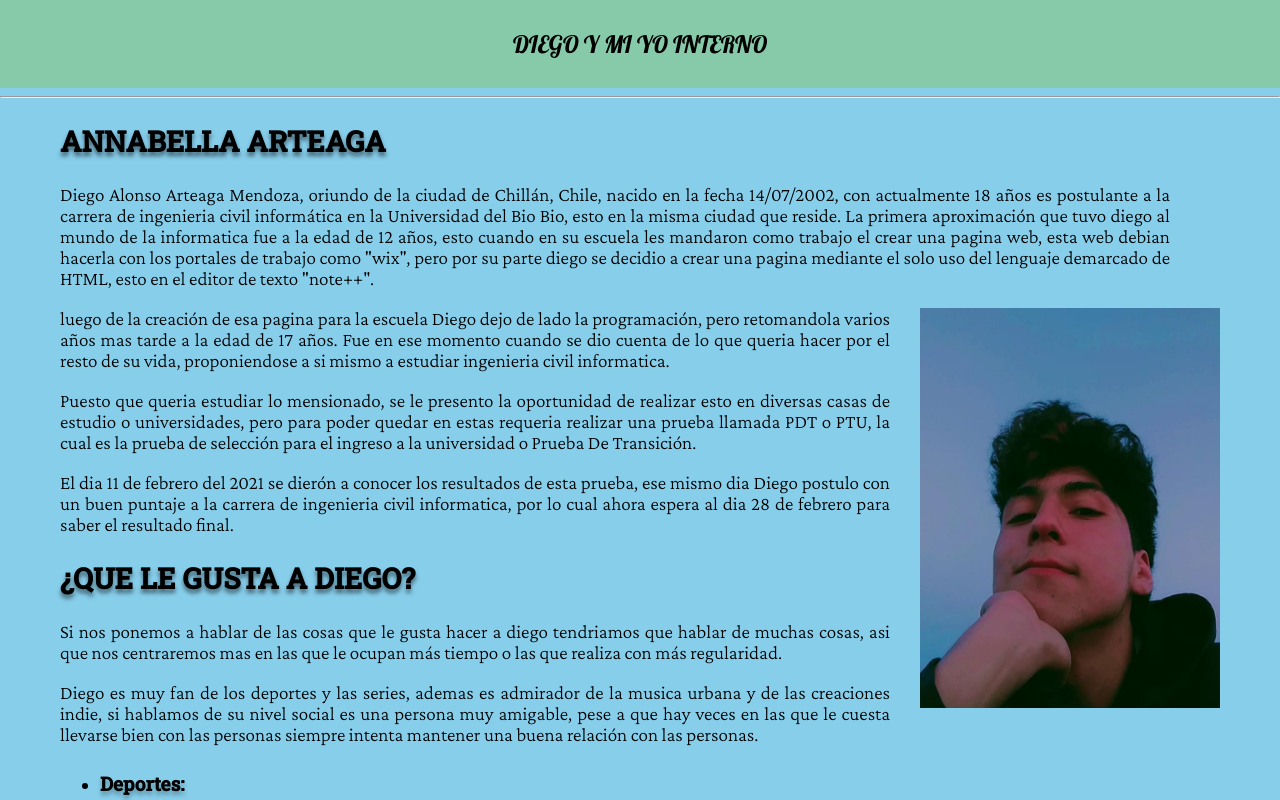
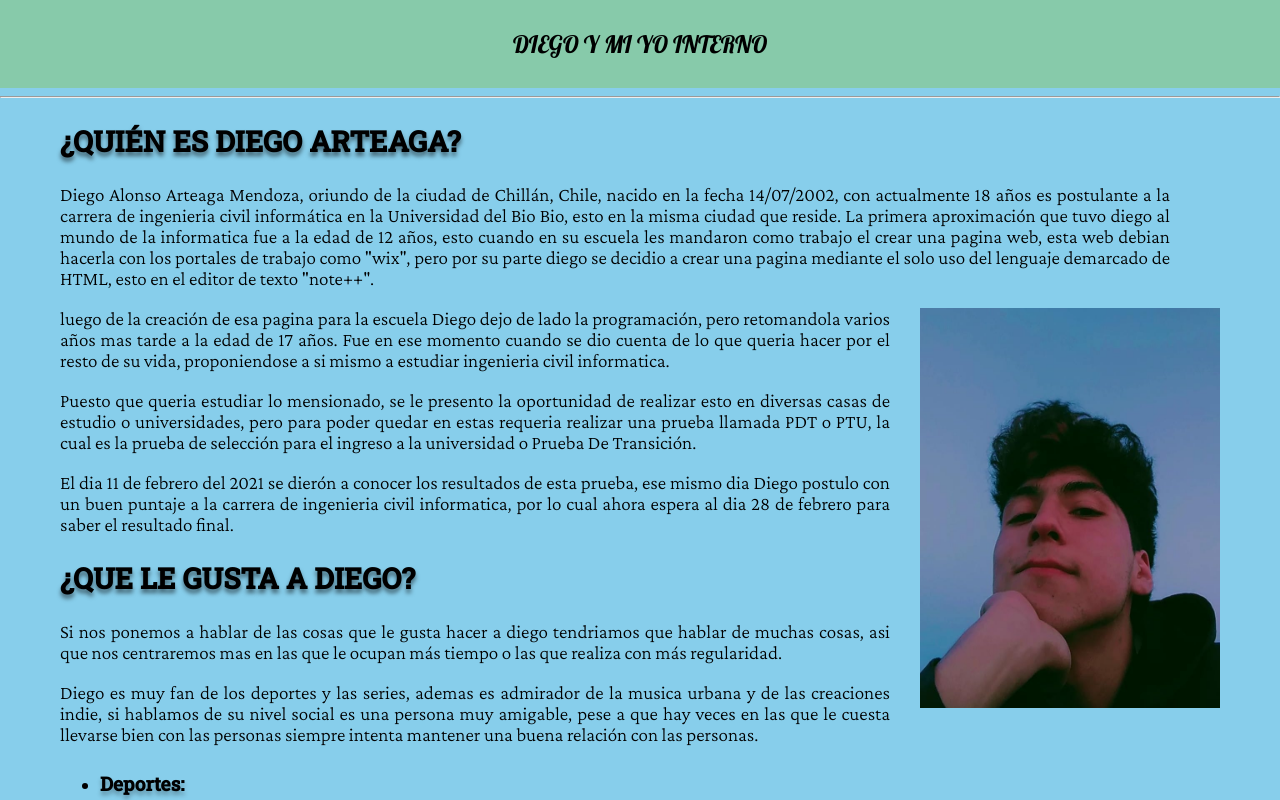
Before and after one commit to Diego-Arteaga-mendoza/bios, a plain HTML site: page index.html in a window 1280 px wide. Shown: the top 800 px of the page. Drawn offline with nearby package versions, Linux system fonts and the light colour scheme.

Commit message:
Update index.html

```diff
--- a/index.html
+++ b/index.html
@@ -28,7 +28,7 @@
    <div class="content-full">
 
         <h2>
-            ANNABELLA ARTEAGA
+            ¿QUIÉN ES DIEGO ARTEAGA?
         </h2>
 
         <div class="p1">
```
